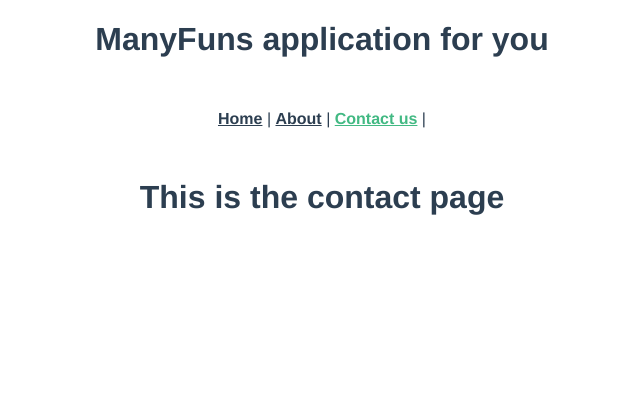
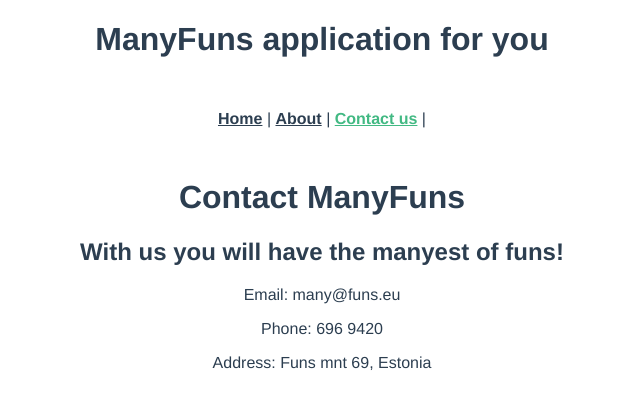
Before and after one commit to epphaava/manyfuns, a Vue app: page /contact in a window 1280 px wide. Shown: the top 408 px of the page, without its empty margins (318-958 px from the left). Built offline with nearby package versions, Linux system fonts and the light colour scheme.

Commit message:
added contact information to the contact us page

```diff
--- a/src/store/index.js
+++ b/src/store/index.js
@@ -1,6 +1,6 @@
 import Vue from "vue";
 import Vuex from "vuex";
-import posts from "posts.json";
+import posts from "/posts.json";
 
 Vue.use(Vuex);
 
--- a/src/views/Contact Us.vue
+++ b/src/views/Contact Us.vue
@@ -1,5 +1,9 @@
 <template>
   <div class="contact">
-    <h1>This is the contact page</h1>
+    <h1>Contact ManyFuns</h1>
+    <h2>With us you will have the manyest of funs!</h2>
+    <p>Email: many@funs.eu</p>
+    <p>Phone: 696 9420</p>
+    <p>Address: Funs mnt 69, Estonia</p>
   </div>
 </template>
```
